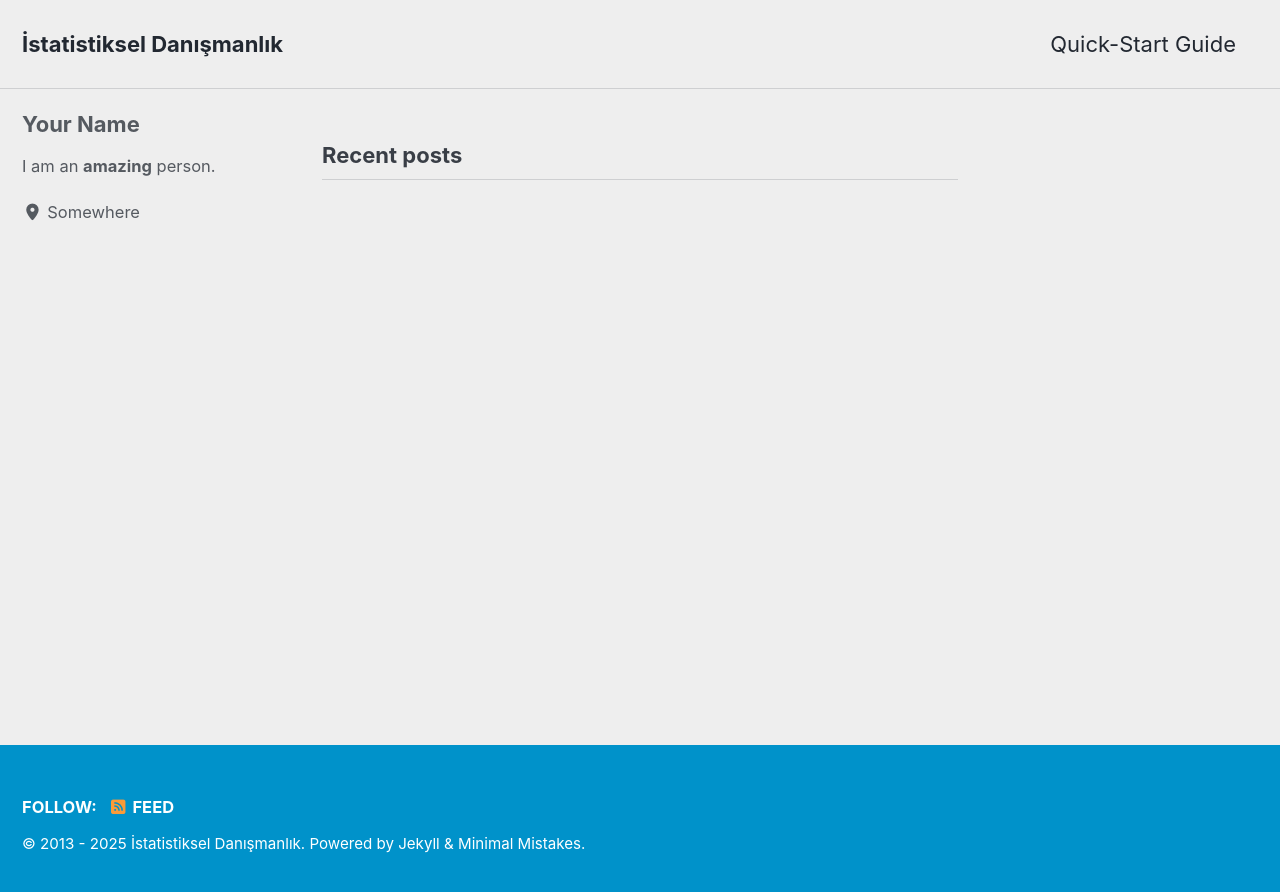
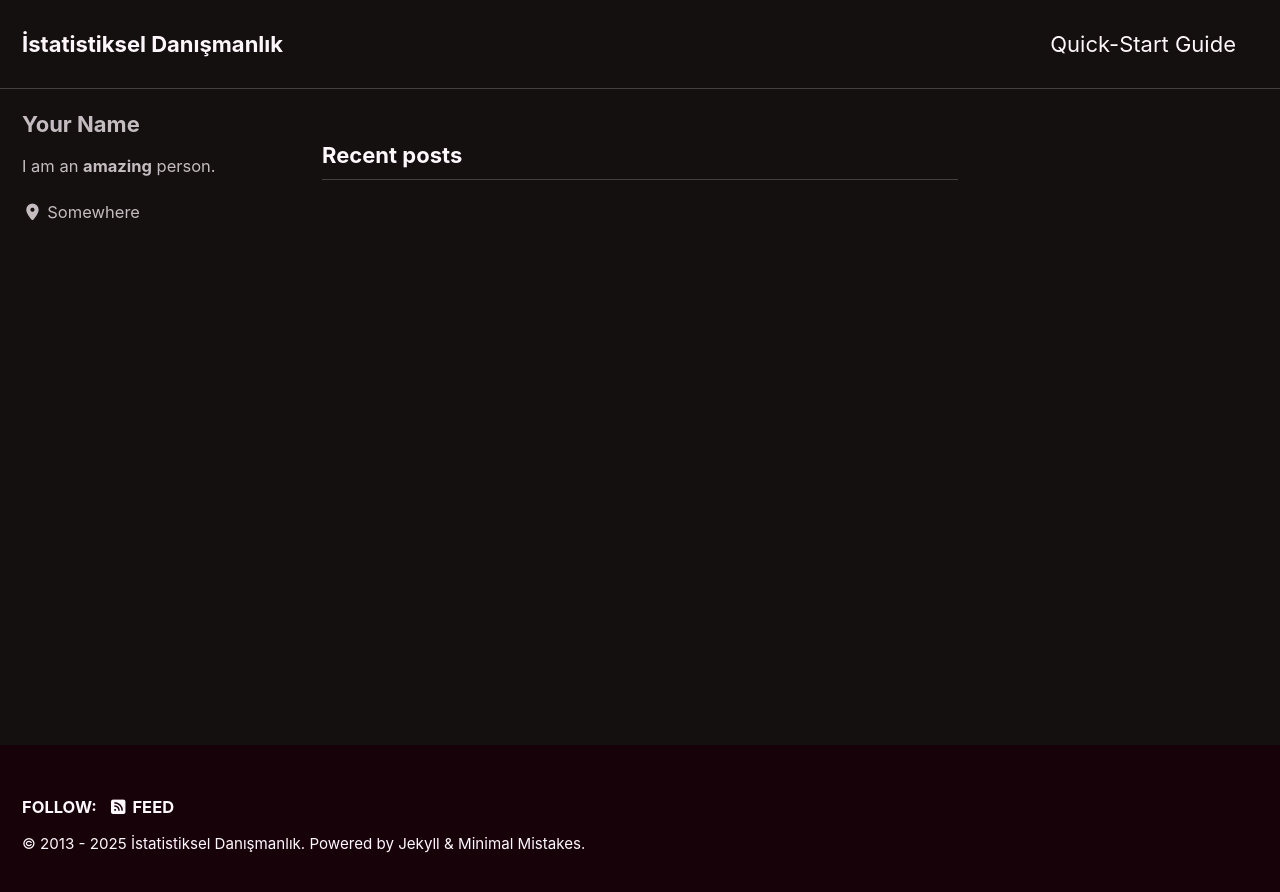
Before and after one commit to ali-yalcinkaya/istatistik, a Jekyll site: the page built from index.html, in a window 1280 px wide. Shown: the top 892 px of the page. Built offline with Jekyll 4.4.1, drawn with Linux system fonts in a browser that asks for light colours; cached includes are drawn as plain includes; the list of posts is cut into pages by our own code.

Commit message:
Update _config.yml

```diff
--- a/_config.yml
+++ b/_config.yml
@@ -12,7 +12,7 @@
 
 #theme                    : #minimal-mistakes-jekyll
 # remote_theme           : "mmistakes/minimal-mistakes"
-minimal_mistakes_skin    : "air" #"default", "aqua", "contrast", "dark", "dirt", "neon", "mint", "plum", "sunrise"
+minimal_mistakes_skin    : "neon" #"default", "aqua", "contrast", "dark", "dirt", "neon", "mint", "plum", "sunrise", "air"
 
 # Site Settings
 locale                   : "en-US"
@@ -21,7 +21,7 @@ title                    : "İstatistiksel Danışmanlık"
 title_separator          : "-"
 subtitle                 : # site tagline that appears below site title in masthead
 name                     : "Ali Yalçınkaya"
-description              : "An amazing website."
+description              : "İstatistiksel danışmanlık hakkında her şey.."
 url                      : # the base hostname & protocol for your site e.g. "https://mmistakes.github.io"
 baseurl                  : # the subpath of your site, e.g. "/blog"
 repository               : # GitHub username/repo-name e.g. "mmistakes/minimal-mistakes"
```
